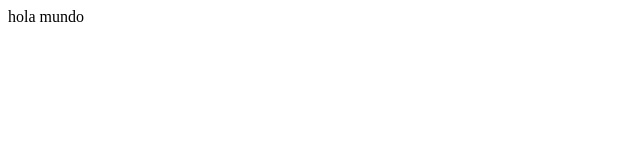
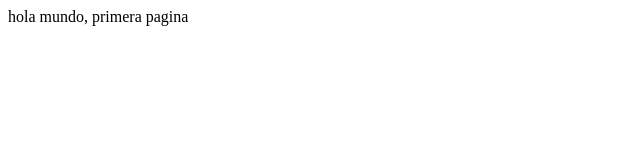
Before and after one commit to moisesdanieldiazpalomino/AprendiendoGitHub, a plain HTML site: page Index.html in a window 1280 px wide. Shown: the whole page, without its empty margins (0-640 px from the left). Drawn offline with Linux system fonts and the light colour scheme.

Commit message:
Ahora tiene comentario primera pagina

```diff
--- a/Index.html
+++ b/Index.html
@@ -4,6 +4,6 @@
 	<title></title>
 </head>
 <body>
-hola mundo
+hola mundo, primera pagina
 </body>
 </html>
```
